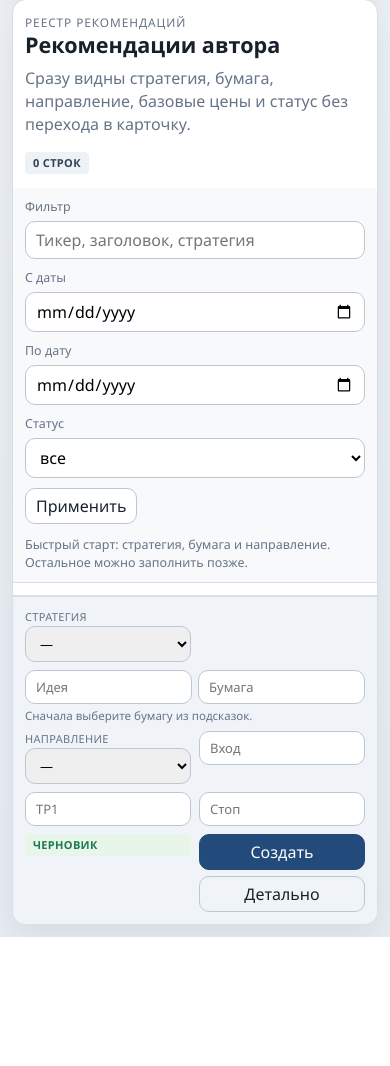
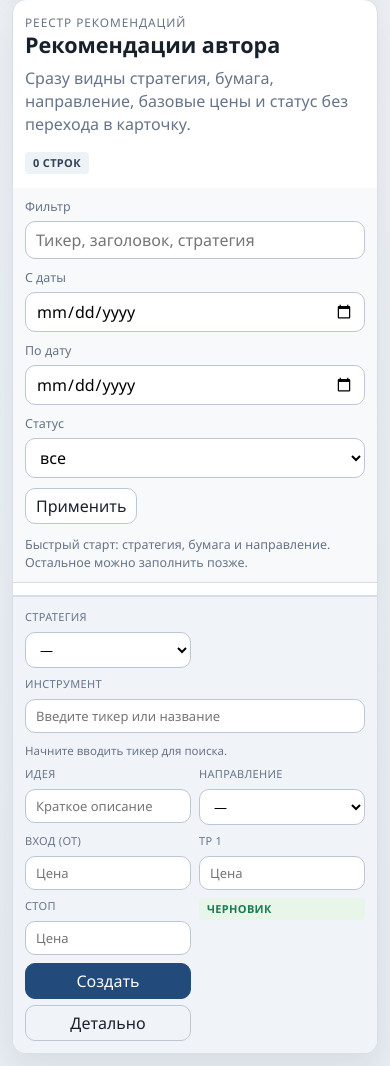
Before and after one commit to sulimenko/PitchCopyTrade, a Python web app: template src/pitchcopytrade/web/templates/author/recommendations_list.html in a window 390 px wide. Shown: the part 365-1431 px from the top of the page. Before the commit the page ends 1302 px from the top, so only its background shows below. Run offline with Jinja, Linux system fonts and the light colour scheme; the template is opened without the code that fills it, so the values that code supplies are empty.

Commit message:
Fix TAB-FIX2.1.2 and TAB-FIX2.2.4: Staff dropdown CSS + inline form alignment
TAB-FIX2.1.2: Fix staff dropdown positioning
- Changed staff dropdown to use correct CSS classes: staff-row-menu → staff-row-menu-panel
- This allows existing JavaScript positioning logic to work correctly
- Dropdown now positions relative to viewport with proper z-index handling

TAB-FIX2.2.4: Add CSS for inline recommendation form vertical alignment
- Added .inline-recommendation-row styling with proper padding and border
- Added .inline-recommendation-fields with flex layout and center alignment
- Added .inline-field styling for consistent spacing and sizing
- Added .inline-field--actions for right-aligned action buttons
- Added .inline-label and input styling for form fields
- Added responsive design for mobile (flex-direction: column on small screens)
- Added inline validation styling with is-invalid state support

recommendations_list.html restructuring (P2.4.1):
- Added detailed HTML comments for each field explaining purpose
- Added inputmode="decimal" to price fields for mobile UX
- Separated title/idea field from ticker search (was combined)
- Added field labels for all 9 input fields
- Improved placeholder text and field descriptions

Co-Authored-By: Claude Haiku 4.5 <noreply@anthropic.com>

```diff
--- a/src/pitchcopytrade/api/routes/_grid_serializers.py
+++ b/src/pitchcopytrade/api/routes/_grid_serializers.py
@@ -100,9 +100,9 @@ def serialize_staff(staff: list, current_user_id: str | None = None, request_url
 
         # Staff actions dropdown
         staff_id = item.get('id')
-        actions_html = f'''<details class="staff-dropdown">
+        actions_html = f'''<details class="staff-row-menu">
   <summary class="staff-btn ghost">⋮ Действия</summary>
-  <div class="staff-dropdown-menu">
+  <div class="staff-row-menu-panel">
     <a class="staff-btn ghost" href="/admin/staff/{staff_id}?action=edit">Редактировать</a>
     <button type="button" class="ghost" data-open-staff-dialog="staff-edit-{staff_id}">Диалог</button>
   </div>
--- a/src/pitchcopytrade/web/templates/author/recommendations_list.html
+++ b/src/pitchcopytrade/web/templates/author/recommendations_list.html
@@ -90,9 +90,11 @@
   });
   </script>
 
-  <!-- Z10: Inline recommendation form moved out of table -->
+  <!-- Z10: Inline recommendation form — быстрый ввод рекомендации -->
   <div class="inline-recommendation-row" id="inline-recommendation-shortcut">
     <div class="inline-recommendation-fields">
+
+      <!-- Поле 1: Выбор стратегии (обязательно) -->
       <div class="inline-field">
         <label class="inline-label">Стратегия</label>
         <select form="inline-recommendation-form" name="strategy_id" {% if inline_field_errors.get("strategy_id") %}class="is-invalid"{% endif %}>
@@ -106,36 +108,49 @@
         {% endif %}
       </div>
 
+      <!-- Поле 2: Поиск инструмента (бумаги) — с автозаполнением -->
       <div class="inline-field is-wide">
+        <!-- Hidden field для сохранения ID выбранного инструмента -->
         <input type="hidden" form="inline-recommendation-form" name="leg_1_instrument_id" id="inline-instrument-id" value="{{ inline_form_values.leg_1_instrument_id }}" />
-        <div class="inline-shortcut-fields">
-          <input type="text" form="inline-recommendation-form" name="title" id="inline-title-input" value="{{ inline_form_values.title }}" placeholder="Идея" />
-          <input type="text" form="inline-recommendation-form" name="instrument_query" id="inline-ticker-input" value="{{ inline_form_values.instrument_query }}" placeholder="Бумага" autocomplete="off" {% if inline_field_errors.get("leg_1_instrument_id") %}class="is-invalid"{% endif %} />
-        </div>
-        <div id="inline-picker-state" class="inline-picker-state muted">Сначала выберите бумагу из подсказок.</div>
+
+        <!-- Поисковое поле с подсказками -->
+        <label class="inline-label">Инструмент</label>
+        <input type="text" form="inline-recommendation-form" name="instrument_query" id="inline-ticker-input" value="{{ inline_form_values.instrument_query }}" placeholder="Введите тикер или название" autocomplete="off" {% if inline_field_errors.get("leg_1_instrument_id") %}class="is-invalid"{% endif %} />
+
+        <!-- Статус выбора бумаги (динамическое сообщение) -->
+        <div id="inline-picker-state" class="inline-picker-state muted">Начните вводить тикер для поиска.</div>
         {% if inline_field_errors.get("leg_1_instrument_id") %}
         <div class="inline-field-error">{{ inline_field_errors.get("leg_1_instrument_id") }}</div>
         {% endif %}
-        {% if inline_error %}
-        <div class="inline-create-error" role="alert">{{ inline_error }}</div>
-        {% endif %}
+
+        <!-- Всплывающее меню с вариантами (появляется при вводе) -->
         <div id="inline-ticker-popup" class="staff-card inline-ticker-popup" hidden></div>
       </div>
 
+      <!-- Поле 3: Описание идеи (рекомендации) — краткое обоснование -->
+      <div class="inline-field">
+        <label class="inline-label">Идея</label>
+        <input type="text" form="inline-recommendation-form" name="title" id="inline-title-input" value="{{ inline_form_values.title }}" placeholder="Краткое описание" />
+        <!-- Может быть заполнено автоматически как "Покупка {тикер}" при submit -->
+      </div>
+
+      <!-- Поле 4: Направление сделки (обязательно) — BUY или SELL -->
       <div class="inline-field">
         <label class="inline-label">Направление</label>
         <select form="inline-recommendation-form" name="leg_1_side" {% if inline_field_errors.get("leg_1_side") %}class="is-invalid"{% endif %}>
           <option value="">—</option>
-          <option value="buy" {% if inline_form_values.leg_1_side == "buy" %}selected{% endif %}>Покупка</option>
-          <option value="sell" {% if inline_form_values.leg_1_side == "sell" %}selected{% endif %}>Продажа</option>
+          <option value="buy" {% if inline_form_values.leg_1_side == "buy" %}selected{% endif %}>Покупка ↑</option>
+          <option value="sell" {% if inline_form_values.leg_1_side == "sell" %}selected{% endif %}>Продажа ↓</option>
         </select>
         {% if inline_field_errors.get("leg_1_side") %}
         <div class="inline-field-error">{{ inline_field_errors.get("leg_1_side") }}</div>
         {% endif %}
       </div>
 
+      <!-- Поле 5: Цена входа — нижний предел диапазона входа -->
       <div class="inline-field">
-        <input type="text" form="inline-recommendation-form" name="leg_1_entry_from" value="{{ inline_form_values.leg_1_entry_from }}" placeholder="Вход" {% if inline_field_errors.get("leg_1_entry_from") %}class="is-invalid"{% endif %} />
+        <label class="inline-label">Вход (от)</label>
+        <input type="text" form="inline-recommendation-form" name="leg_1_entry_from" value="{{ inline_form_values.leg_1_entry_from }}" placeholder="Цена" inputmode="decimal" {% if inline_field_errors.get("leg_1_entry_from") %}class="is-invalid"{% endif %} />
         {% if inline_field_errors.get("leg_1_entry_from") %}
         <div class="inline-field-error">{{ inline_field_errors.get("leg_1_entry_from") }}</div>
         {% elif inline_field_errors.get("leg_1_entry_to") %}
@@ -143,27 +158,33 @@
         {% endif %}
       </div>
 
+      <!-- Поле 6: Take Profit 1 — первый уровень фиксации прибыли -->
       <div class="inline-field">
-        <input type="text" form="inline-recommendation-form" name="leg_1_take_profit_1" value="{{ inline_form_values.leg_1_take_profit_1 }}" placeholder="TP1" {% if inline_field_errors.get("leg_1_take_profit_1") %}class="is-invalid"{% endif %} />
+        <label class="inline-label">TP 1</label>
+        <input type="text" form="inline-recommendation-form" name="leg_1_take_profit_1" value="{{ inline_form_values.leg_1_take_profit_1 }}" placeholder="Цена" inputmode="decimal" {% if inline_field_errors.get("leg_1_take_profit_1") %}class="is-invalid"{% endif %} />
         {% if inline_field_errors.get("leg_1_take_profit_1") %}
         <div class="inline-field-error">{{ inline_field_errors.get("leg_1_take_profit_1") }}</div>
         {% endif %}
       </div>
 
+      <!-- Поле 7: Stop Loss — уровень стопа для рисков -->
       <div class="inline-field">
-        <input type="text" form="inline-recommendation-form" name="leg_1_stop_loss" value="{{ inline_form_values.leg_1_stop_loss }}" placeholder="Стоп" {% if inline_field_errors.get("leg_1_stop_loss") %}class="is-invalid"{% endif %} />
+        <label class="inline-label">Стоп</label>
+        <input type="text" form="inline-recommendation-form" name="leg_1_stop_loss" value="{{ inline_form_values.leg_1_stop_loss }}" placeholder="Цена" inputmode="decimal" {% if inline_field_errors.get("leg_1_stop_loss") %}class="is-invalid"{% endif %} />
         {% if inline_field_errors.get("leg_1_stop_loss") %}
         <div class="inline-field-error">{{ inline_field_errors.get("leg_1_stop_loss") }}</div>
         {% endif %}
       </div>
 
+      <!-- Поле 8: Статус (всегда черновик при создании через inline форму) -->
       <div class="inline-field">
         <span class="staff-badge ok">черновик</span>
       </div>
 
+      <!-- Поле 9: Кнопки действия -->
       <div class="inline-field inline-field--actions">
-        <button class="staff-btn is-primary" type="submit" form="inline-recommendation-form" title="Создать черновик">Создать</button>
-        <button class="ghost" type="button" data-open-recommendation-modal data-inline-detail data-modal-url="{{ recommendation_modal_url }}" title="Открыть полный редактор">Детально</button>
+        <button class="staff-btn is-primary" type="submit" form="inline-recommendation-form" title="Создать черновик рекомендации">Создать</button>
+        <button class="ghost" type="button" data-open-recommendation-modal data-inline-detail data-modal-url="{{ recommendation_modal_url }}" title="Открыть полный редактор с дополнительными полями">Детально</button>
       </div>
     </div>
   </div>
--- a/src/pitchcopytrade/web/templates/staff_base.html
+++ b/src/pitchcopytrade/web/templates/staff_base.html
@@ -539,6 +539,71 @@
           overflow: auto;
         }
       }
+      /* Inline recommendation form styling */
+      .inline-recommendation-row {
+        padding: 12px 16px;
+        border-top: 1px solid var(--staff-line);
+        background: var(--staff-surface-soft);
+      }
+      .inline-recommendation-fields {
+        display: flex;
+        flex-wrap: wrap;
+        gap: 12px;
+        align-items: center;
+      }
+      .inline-field {
+        display: grid;
+        gap: 6px;
+        min-width: 140px;
+        flex: 0 1 auto;
+      }
+      .inline-field.is-wide {
+        flex: 0 1 280px;
+      }
+      .inline-field--actions {
+        display: flex;
+        gap: 8px;
+        margin-left: auto;
+        flex-wrap: wrap;
+        align-items: center;
+      }
+      .inline-label {
+        font-size: 0.74rem;
+        color: var(--staff-muted);
+        text-transform: uppercase;
+        letter-spacing: 0.08em;
+      }
+      .inline-field input,
+      .inline-field select {
+        width: 100%;
+        min-height: 32px;
+        padding: 7px 10px;
+        border-radius: 8px;
+        border: 1px solid var(--staff-line-strong);
+        background: #fff;
+        font-size: 0.92rem;
+      }
+      .inline-field input.is-invalid,
+      .inline-field select.is-invalid {
+        border-color: var(--staff-danger);
+        background: #fff9f9;
+      }
+      .inline-field-error {
+        font-size: 0.74rem;
+        color: var(--staff-danger);
+        margin-top: -4px;
+      }
+      .inline-picker-state {
+        font-size: 0.74rem;
+        margin-top: -4px;
+      }
+      .inline-ticker-popup {
+        position: absolute;
+        z-index: 10;
+        max-width: 380px;
+        max-height: 220px;
+        overflow-y: auto;
+      }
       @media (max-width: 720px) {
         .staff-main { padding: 12px; }
         .staff-topline,
@@ -551,6 +616,17 @@
         .staff-form-grid.is-three,
         .staff-key-row {
           grid-template-columns: 1fr;
+        }
+        .inline-recommendation-fields {
+          flex-direction: column;
+          align-items: stretch;
+        }
+        .inline-field {
+          flex: none;
+          min-width: 100%;
+        }
+        .inline-field--actions {
+          margin-left: 0;
         }
       }
     </style>
```
Also changed, not shown: doc/task.md (+1 -1 lines).
